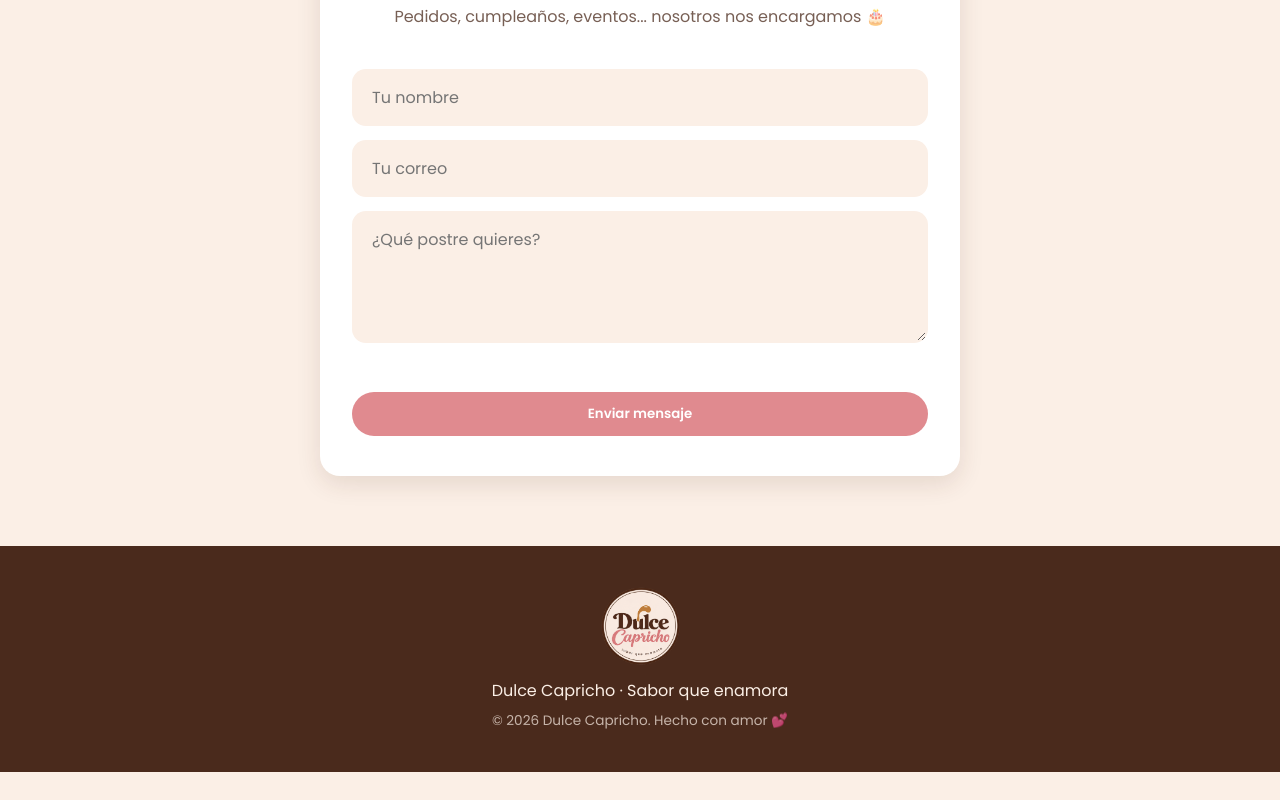
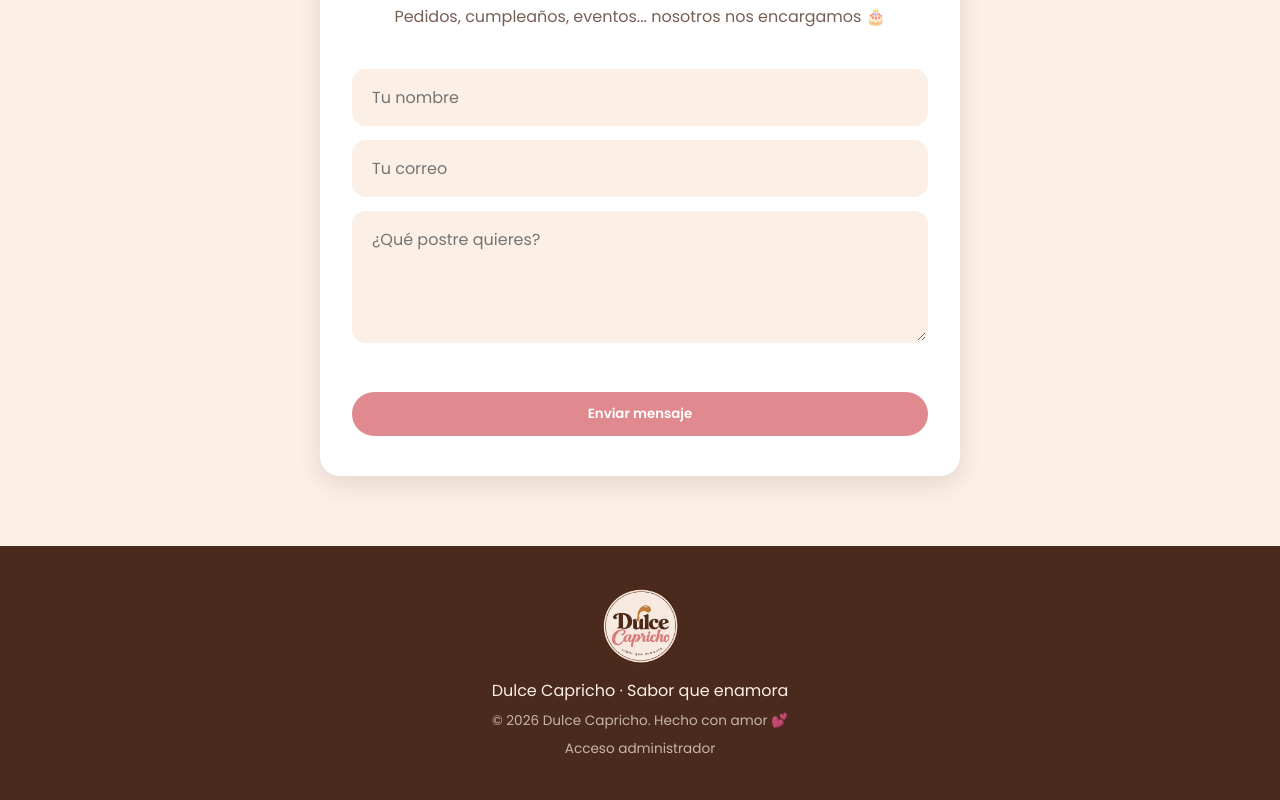
Before and after one commit to valeriazambrano08/dulce-capricho, a plain HTML site: page frontend/index.html in a window 1280 px wide. Shown: the part 1343-2143 px from the top of the page. Before the commit the page ends 2115 px from the top, so only its background shows below. Drawn offline with nearby package versions, Linux system fonts and the light colour scheme.

Commit message:
Agrega acceso al panel de administrador

```diff
--- a/frontend/index.html
+++ b/frontend/index.html
@@ -104,6 +104,7 @@
       <img src="images/logo.png" alt="Dulce Capricho" class="footer-logo">
       <p>Dulce Capricho · Sabor que enamora</p>
       <p class="footer-pequeno">© 2026 Dulce Capricho. Hecho con amor 💕</p>
+      <p class="footer-pequeno"><a href="admin.html">Acceso administrador</a></p>
     </div>
   </footer>
 
```
